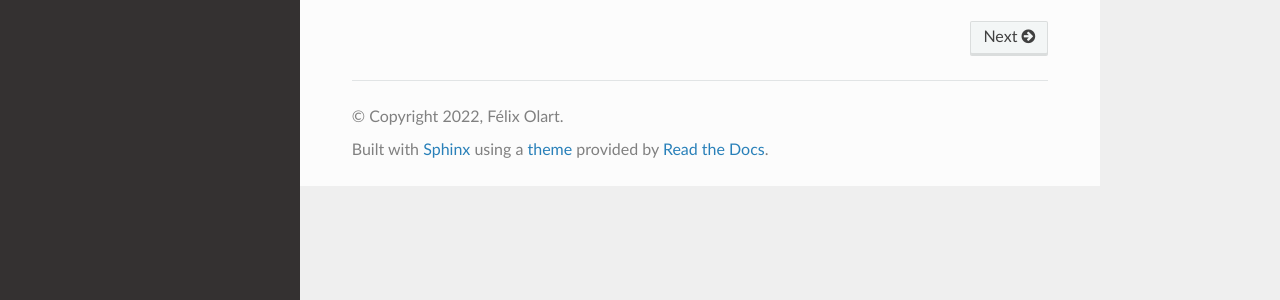
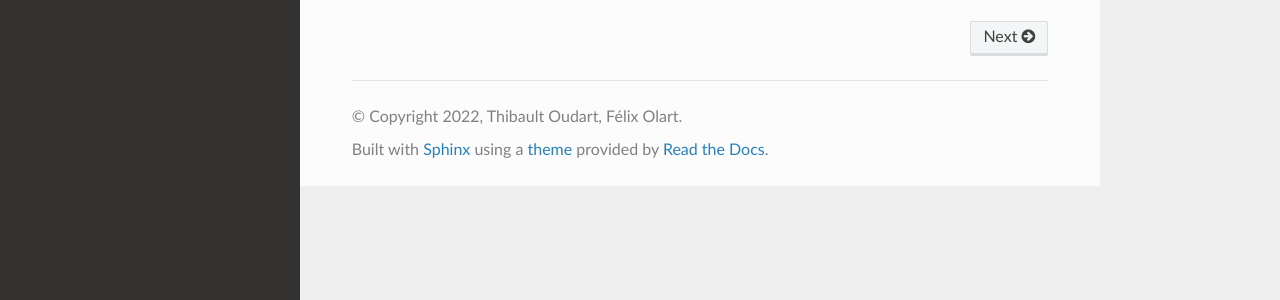
Before and after one commit to Artelia/NIMPHS, a Sphinx documentation site: the page built from docs/source/index.rst, in a window 1280 px wide. Shown: the part 391-691 px from the top of the page. Built offline with Sphinx 7.4.7 and the Read the Docs theme 2.0.0, drawn with Linux system fonts in a browser that asks for light colours; pages that are not in the unit, such as notebooks, are missing from menus.

```diff
--- a/docs/source/conf.py
+++ b/docs/source/conf.py
@@ -18,8 +18,8 @@ sys.path.insert(0, os.path.abspath('../../'))
 # -- Project information -----------------------------------------------------
 
 project = 'Toolsbox blender 0.2.0'
-copyright = '2022, Félix Olart'
-author = 'Félix Olart'
+copyright = '2022, Thibault Oudart, Félix Olart'
+author = 'Thibault Oudart, Félix Olart'
 
 # The full version, including alpha/beta/rc tags
 release = '0.2.0'
```
Also changed, not shown: .gitlab-ci.yml (added), 1 other file.
